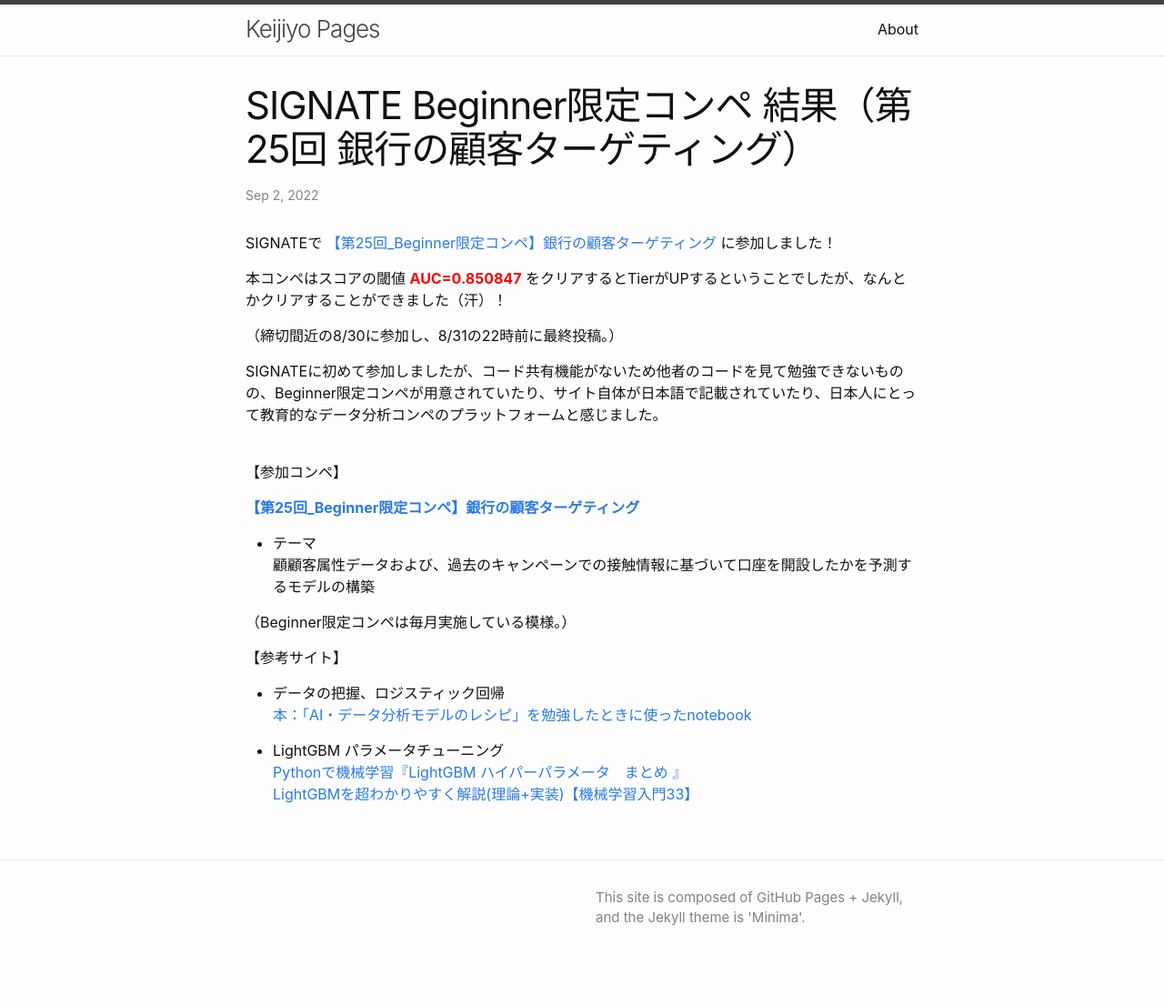
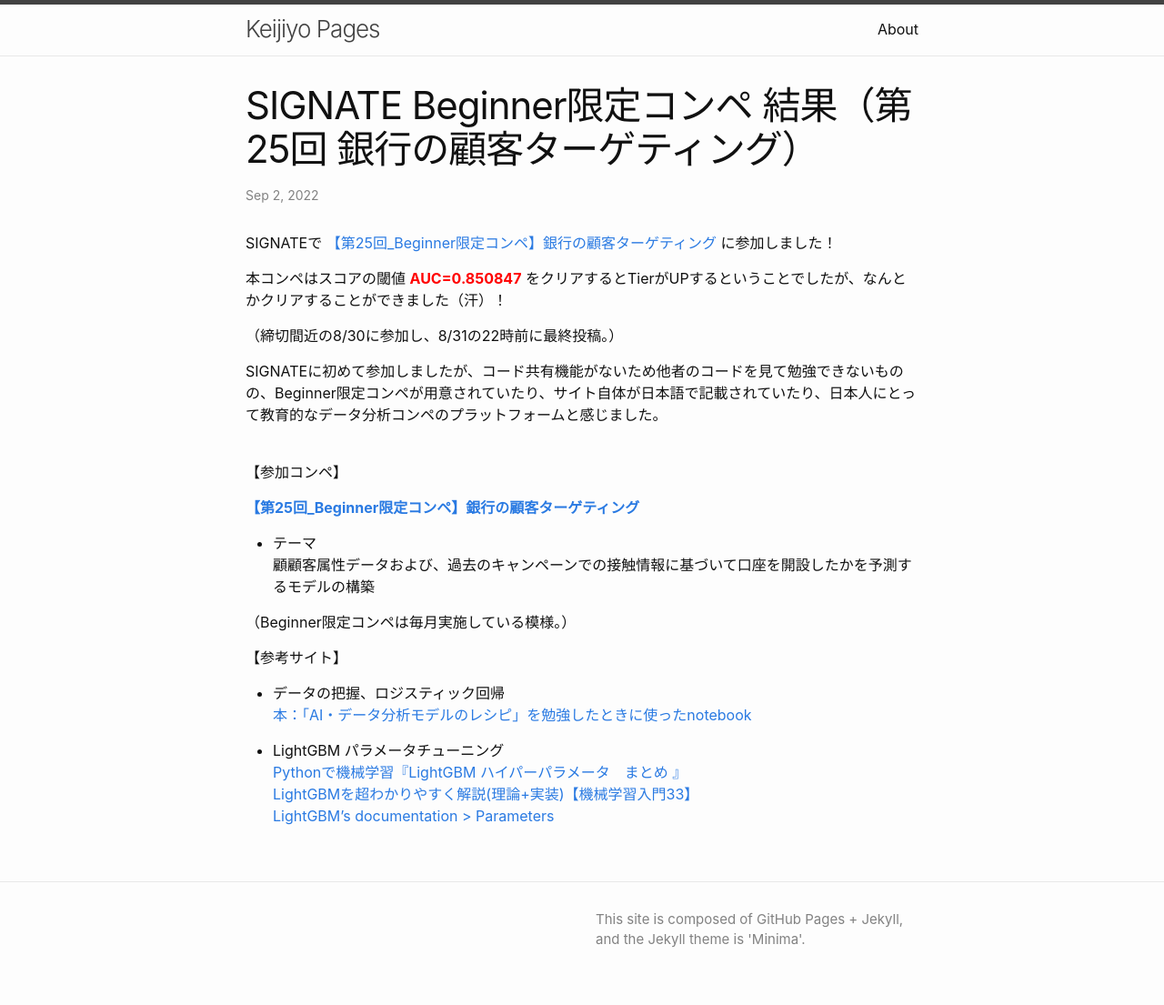
Before and after one commit to keijiyo/keijiyo.github.io, a Jekyll site: the page built from _posts/2022-09-02-SIGNATE（【第25回_Beginner限定コンペ】銀行の顧客ターゲティング）.markdown, in a window 1280 px wide. Shown: the whole page at 91% size. Built offline with Jekyll 4.4.1, drawn with Linux system fonts in a browser that asks for light colours; before the commit the page ends 1081 px from its top, so only the background shows below that.

Commit message:
SIGNATE記事にリンク追加

```diff
--- a/_posts/2022-09-02-SIGNATE（【第25回_Beginner限定コンペ】銀行の顧客ターゲティング）.markdown
+++ b/_posts/2022-09-02-SIGNATE（【第25回_Beginner限定コンペ】銀行の顧客ターゲティング）.markdown
@@ -30,3 +30,4 @@ SIGNATEに初めて参加しましたが、コード共有機能がないため
 - LightGBM パラメータチューニング
 <a href="https://note.com/3x7x37ykr/n/n24646c038959" target="_blank">Pythonで機械学習『LightGBM ハイパーパラメータ　まとめ 』</a>
 <a href="https://datawokagaku.com/lightgbm/" target="_blank">LightGBMを超わかりやすく解説(理論+実装)【機械学習入門33】</a>
+<a href="https://lightgbm.readthedocs.io/en/latest/Parameters.html" target="_blank">LightGBM’s documentation > Parameters</a>
```
